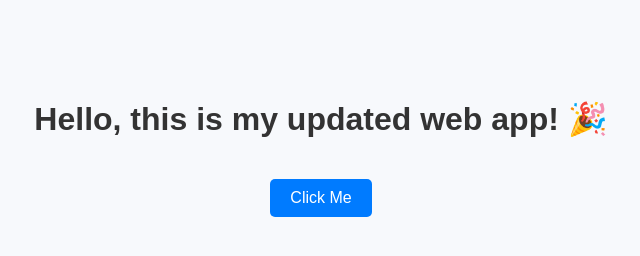
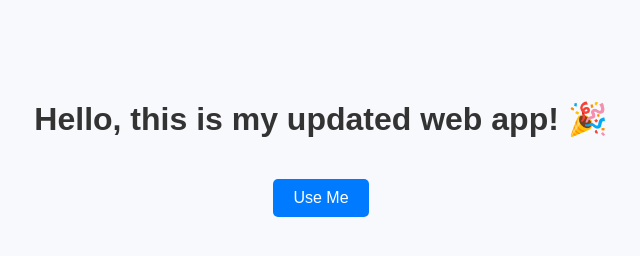
Before and after one commit to hari23t/my-web-app, a plain HTML site: page index.html in a window 1280 px wide. Shown: the full height of the page, 319-959 px from the left. Drawn offline with Linux system fonts and the light colour scheme.

```diff
--- a/index.html
+++ b/index.html
@@ -10,7 +10,7 @@
   <h1>Hello, this is my updated web app! 🎉</h1>
   <p id="message"></p>
 
-  <button onclick="showMessage()">Click Me</button>
+  <button onclick="showMessage()">Use Me</button>
 
   <script src="script.js"></script>
 </body>
```
